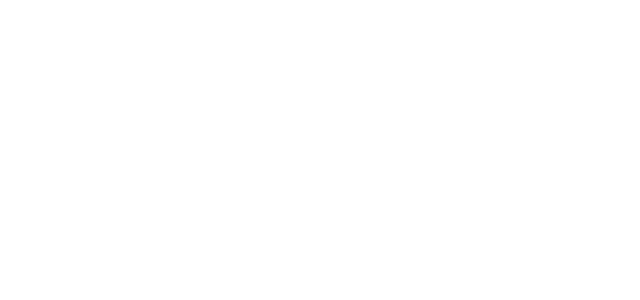
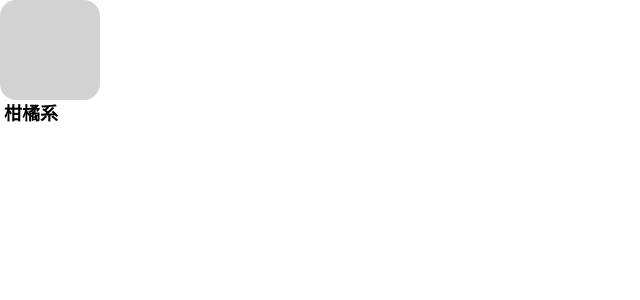
Before and after one commit to MaxfieldWalker/carol, a React app: page /select in a window 1280 px wide. Shown: the top 300 px of the page, without its empty margins (0-640 px from the left). Built offline with nearby package versions, Linux system fonts and the light colour scheme.

Commit message:
Add scroll image item

```diff
--- a/src/app.tsx
+++ b/src/app.tsx
@@ -5,6 +5,7 @@
 import About from "./views/about";
 import { MainScreen } from "./screens/mainScreen";
 import OmakaseScreen from "./screens/omakase";
+import SelectScreen from "./screens/selectScreen";
 
 export default class App extends React.Component {
   render() {
@@ -14,6 +15,7 @@
           <div>
             <Route exact path="/" component={MainScreen} />
             <Route exact path="/omakase" component={OmakaseScreen} />
+            <Route exact path="/select" component={SelectScreen} />
             <Route path="/about" component={About} />
           </div>
         </BrowserRouter>
--- /dev/null
+++ b/src/components/atoms/scrollImageItem.tsx
@@ -0,0 +1,40 @@
+import * as React from "react";
+import ImagePlaceholder from "./imagePlaceholder";
+import { UIItemName } from "./typography";
+
+export interface ScrollImageItemProps {
+  imageUrl: string;
+  name: string;
+  displayName: string;
+  isChecked: boolean;
+}
+
+export const ScrollImageItem: React.StatelessComponent<
+  ScrollImageItemProps
+> = props => {
+  const { imageUrl, name, displayName, isChecked } = props;
+
+  const itemSize = 100;
+
+  return (
+    <div>
+      <div />
+      {imageUrl ? <img src={imageUrl} /> : null}
+      <ImagePlaceholder
+        width={itemSize}
+        height={itemSize}
+        style={{
+          borderRadius: 16
+        }}
+      />
+      <UIItemName
+        style={{
+          marginLeft: 4,
+          marginTop: 4
+        }}
+      >
+        {displayName}
+      </UIItemName>
+    </div>
+  );
+};
--- a/src/components/atoms/typography.tsx
+++ b/src/components/atoms/typography.tsx
@@ -1,7 +1,11 @@
 import * as React from "react";
 import { Color } from "../theme";
 
-export const UIHeader: React.StatelessComponent = props => (
+interface Props {
+  style?: React.CSSProperties;
+}
+
+export const UIHeader: React.StatelessComponent<Props> = props => (
   <h1
     style={{
       fontSize: 48,
@@ -13,7 +17,7 @@
   </h1>
 );
 
-export const UISubheader: React.StatelessComponent = props => (
+export const UISubheader: React.StatelessComponent<Props> = props => (
   <h2
     style={{
       fontSize: 36,
@@ -24,7 +28,20 @@
   </h2>
 );
 
-export const BodyText: React.StatelessComponent = props => (
+export const UIItemName: React.StatelessComponent<Props> = props => (
+  <p
+    style={{
+      fontSize: 18,
+      color: Color.black,
+      fontWeight: "bold",
+      ...props.style
+    }}
+  >
+    {props.children}
+  </p>
+);
+
+export const BodyText: React.StatelessComponent<Props> = props => (
   <p
     style={{
       fontSize: 18,
@@ -36,7 +53,7 @@
   </p>
 );
 
-export const CaptionText: React.StatelessComponent = props => (
+export const CaptionText: React.StatelessComponent<Props> = props => (
   <p
     style={{
       fontSize: 14,
--- /dev/null
+++ b/src/screens/selectScreen.tsx
@@ -0,0 +1,26 @@
+import * as React from "react";
+import {
+  ScrollImageItem,
+  ScrollImageItemProps
+} from "../components/atoms/scrollImageItem";
+
+export default class SelectScreen extends React.Component {
+  render() {
+    const dummyData: ScrollImageItemProps[] = [
+      {
+        imageUrl: "",
+        name: "kankitsu",
+        displayName: "柑橘系",
+        isChecked: false
+      }
+    ];
+
+    return (
+      <div>
+        {dummyData.map(d => (
+          <ScrollImageItem {...d} />
+        ))}
+      </div>
+    );
+  }
+}
--- a/src/styles.scss
+++ b/src/styles.scss
@@ -15,6 +15,8 @@
 p {
   font-family: -apple-system, BlinkMacSystemFont, "Helvetica Neue", "Segoe UI",
     sans-serif;
+  margin: 0;
+  padding: 0;
 }
 
 html {
```
